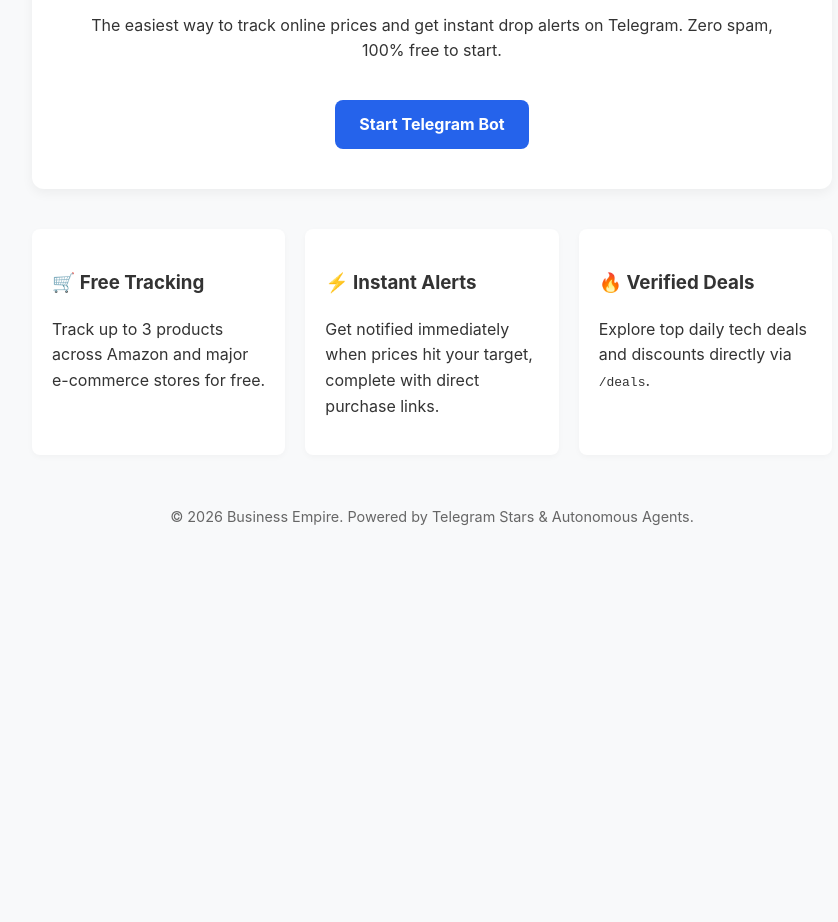
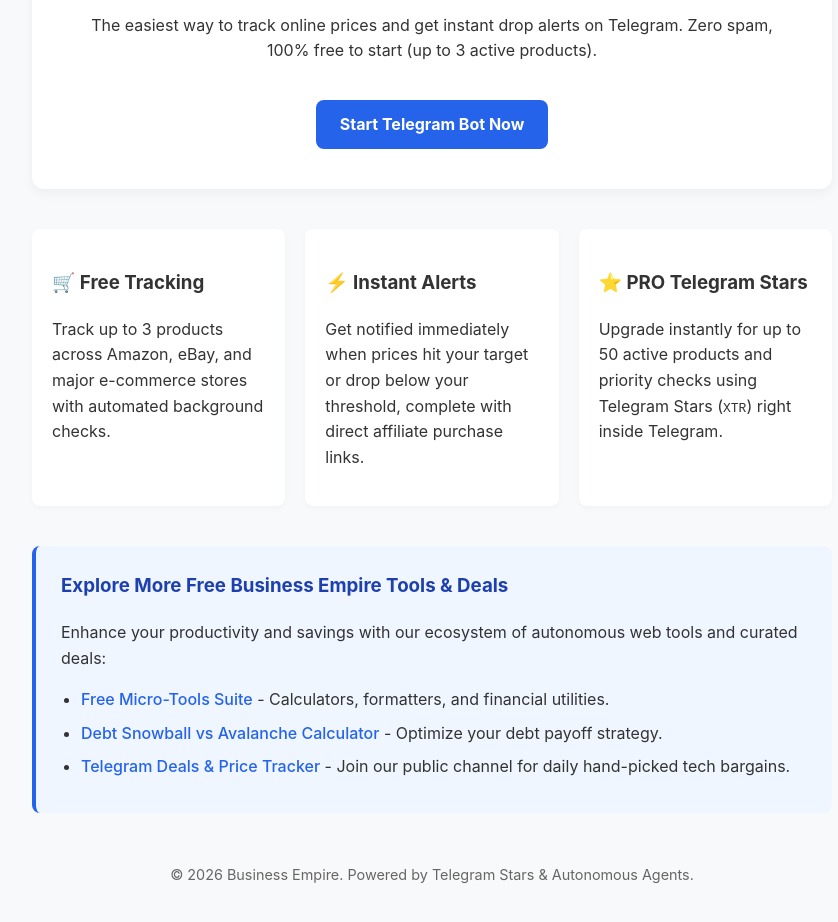
Before and after one commit to absht00/micro-tools-site, a plain HTML site: page price-tracker-bot/index.html in a window 1280 px wide. Shown: the part 156-1078 px from the top of the page, without its empty margins (208-1046 px from the left). Before the commit the page ends 800 px from the top, so only its background shows below. Drawn offline with Linux system fonts and the light colour scheme.

Commit message:
deploy: price-tracker-bot/index.html

```diff
--- a/price-tracker-bot/index.html
+++ b/price-tracker-bot/index.html
@@ -4,7 +4,7 @@
     <meta charset="UTF-8">
     <meta name="viewport" content="width=device-width, initial-scale=1.0">
     <title>Smart Price Drop & Deal Alert Bot | Free Telegram Price Tracker</title>
-    <meta name="description" content="Track Amazon, eBay, and online store price drops instantly on Telegram for free. Get price drop alerts and daily tech deals.">
+    <meta name="description" content="Track Amazon, eBay, and online store price drops instantly on Telegram for free. Get real-time price drop alerts, daily tech deals, and Pro features via Telegram Stars.">
     <style>
         body { font-family: -apple-system, BlinkMacSystemFont, "Segoe UI", Roboto, Helvetica, Arial, sans-serif; line-height: 1.6; color: #333; max-width: 800px; margin: 0 auto; padding: 40px 20px; background: #f8f9fa; }
         .hero { background: white; padding: 40px; border-radius: 12px; box-shadow: 0 4px 12px rgba(0,0,0,0.05); text-align: center; }
@@ -13,29 +13,45 @@
         .btn:hover { background: #1d4ed8; }
         .features { display: grid; grid-template-columns: repeat(auto-fit, minmax(220px, 1fr)); gap: 20px; margin-top: 40px; }
         .feature { background: white; padding: 20px; border-radius: 8px; box-shadow: 0 2px 6px rgba(0,0,0,0.03); }
+        .cross-promo { margin-top: 40px; background: #eff6ff; padding: 25px; border-radius: 8px; border-left: 4px solid #2563eb; text-align: left; }
+        .cross-promo h3 { color: #1e40af; margin-top: 0; }
+        .cross-promo ul { margin: 10px 0 0 20px; padding: 0; }
+        .cross-promo li { margin-bottom: 8px; }
+        .cross-promo a { color: #2563eb; text-decoration: none; font-weight: 500; }
+        .cross-promo a:hover { text-decoration: underline; }
         footer { text-align: center; margin-top: 50px; color: #666; font-size: 0.9em; }
     </style>
 </head>
 <body>
     <div class="hero">
         <h1>Smart Price Drop & Deal Alert Bot</h1>
-        <p>The easiest way to track online prices and get instant drop alerts on Telegram. Zero spam, 100% free to start.</p>
-        <a href="https://t.me/SmartPriceDropAlert26_bot" class="btn">Start Telegram Bot</a>
+        <p>The easiest way to track online prices and get instant drop alerts on Telegram. Zero spam, 100% free to start (up to 3 active products).</p>
+        <a href="https://t.me/SmartPriceDropBot" class="btn">Start Telegram Bot Now</a>
     </div>
 
     <div class="features">
         <div class="feature">
             <h3>🛒 Free Tracking</h3>
-            <p>Track up to 3 products across Amazon and major e-commerce stores for free.</p>
+            <p>Track up to 3 products across Amazon, eBay, and major e-commerce stores with automated background checks.</p>
         </div>
         <div class="feature">
             <h3>⚡ Instant Alerts</h3>
-            <p>Get notified immediately when prices hit your target, complete with direct purchase links.</p>
+            <p>Get notified immediately when prices hit your target or drop below your threshold, complete with direct affiliate purchase links.</p>
         </div>
         <div class="feature">
-            <h3>🔥 Verified Deals</h3>
-            <p>Explore top daily tech deals and discounts directly via <code>/deals</code>.</p>
+            <h3>⭐ PRO Telegram Stars</h3>
+            <p>Upgrade instantly for up to 50 active products and priority checks using Telegram Stars (<code>XTR</code>) right inside Telegram.</p>
         </div>
+    </div>
+
+    <div class="cross-promo">
+        <h3>Explore More Free Business Empire Tools & Deals</h3>
+        <p>Enhance your productivity and savings with our ecosystem of autonomous web tools and curated deals:</p>
+        <ul>
+            <li><a href="https://absht00.github.io/micro-tools-site/">Free Micro-Tools Suite</a> - Calculators, formatters, and financial utilities.</li>
+            <li><a href="https://absht00.github.io/micro-tools-site/tools/debt-snowball-avalanche-calculator/">Debt Snowball vs Avalanche Calculator</a> - Optimize your debt payoff strategy.</li>
+            <li><a href="https://t.me/SmartPriceDropBot">Telegram Deals & Price Tracker</a> - Join our public channel for daily hand-picked tech bargains.</li>
+        </ul>
     </div>
 
     <footer>
```
